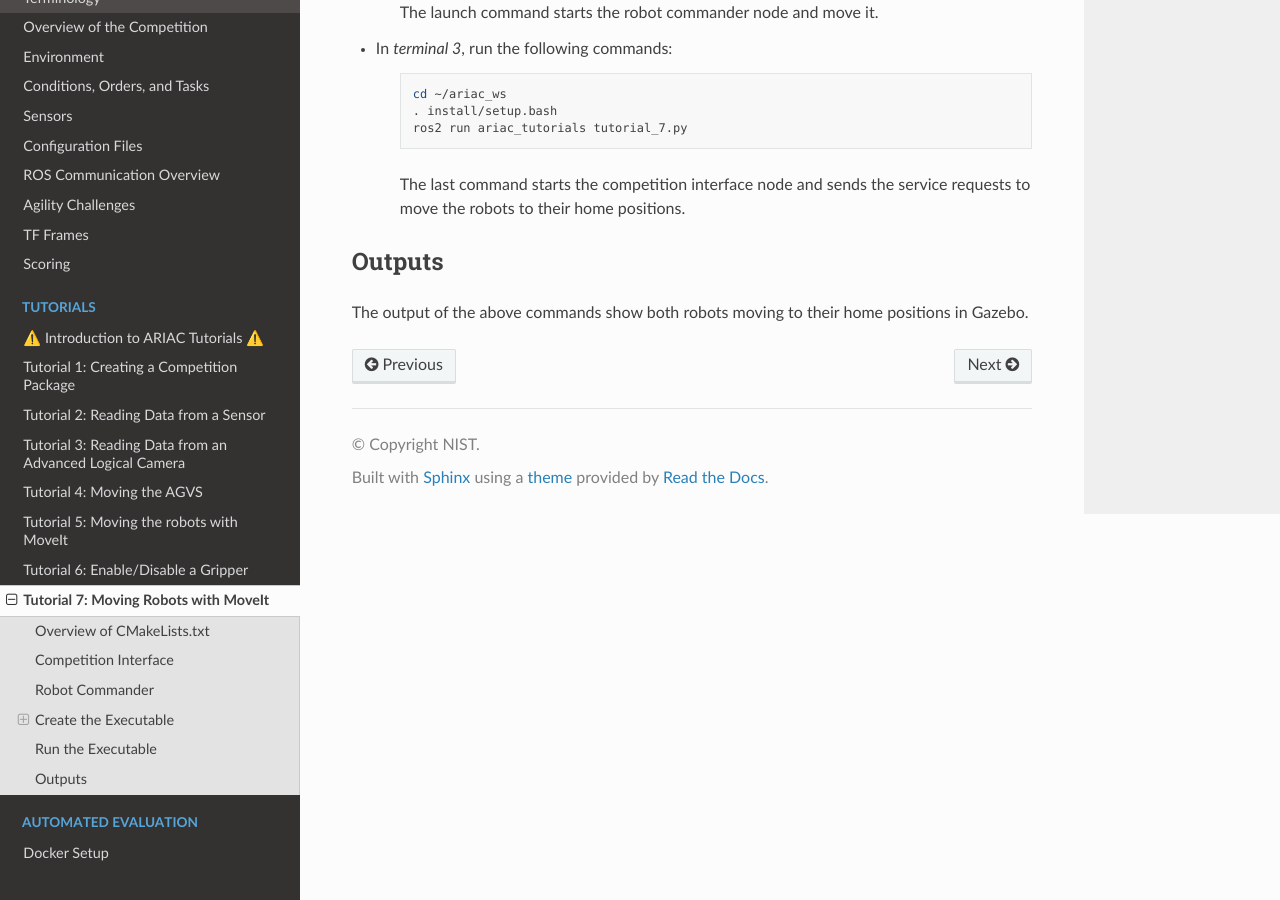
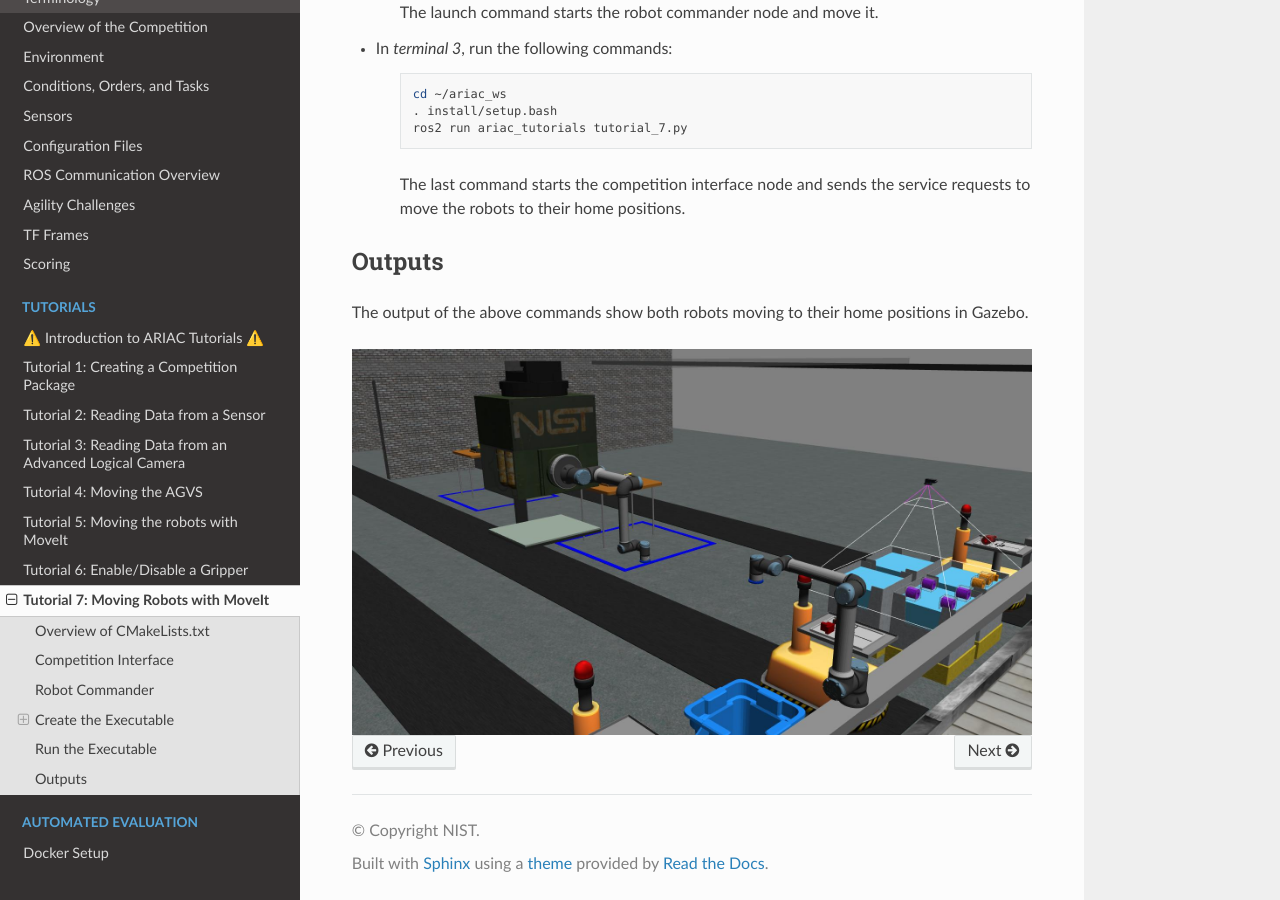
Before and after one commit to usnistgov/ARIAC, a Sphinx documentation site: the page built from docs/tutorials/tutorial_7.rst, in a window 1280 px wide and 900 px high, scrolled down 4686 px. Built offline with Sphinx 7.4.7 and the Read the Docs theme 2.0.0, drawn with Linux system fonts in a browser that asks for light colours.

Commit message:
tutorial1

```diff
--- a/docs/tutorials/tutorial_7.rst
+++ b/docs/tutorials/tutorial_7.rst
@@ -238,6 +238,7 @@ Create the Executable
     if __name__ == '__main__':
         main()
 
+
 Code Explained
 ^^^^^^^^^^^^^^^^^^^^^^^
 
@@ -291,3 +292,6 @@ Outputs
 --------------------------------
 
 The output of the above commands show both robots moving to their home positions in Gazebo.
+
+.. figure:: ../images/tutorial7_output.jpg
+        :align: center
```
Also changed, not shown: docs/images/tutorial7_output.jpg (added).
